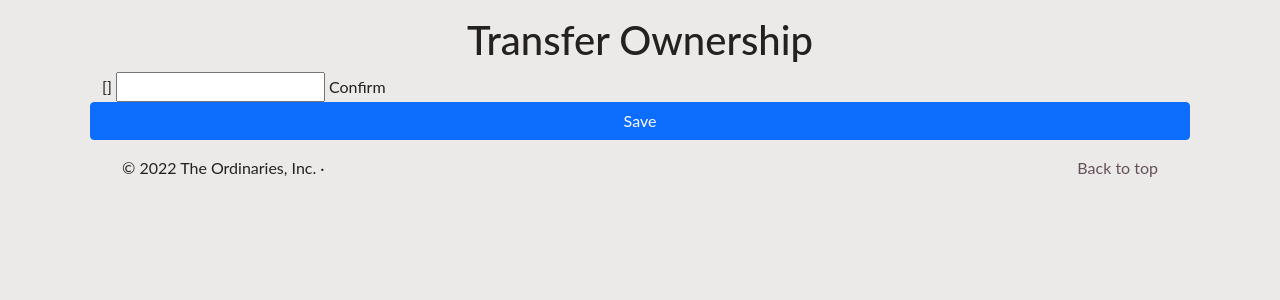
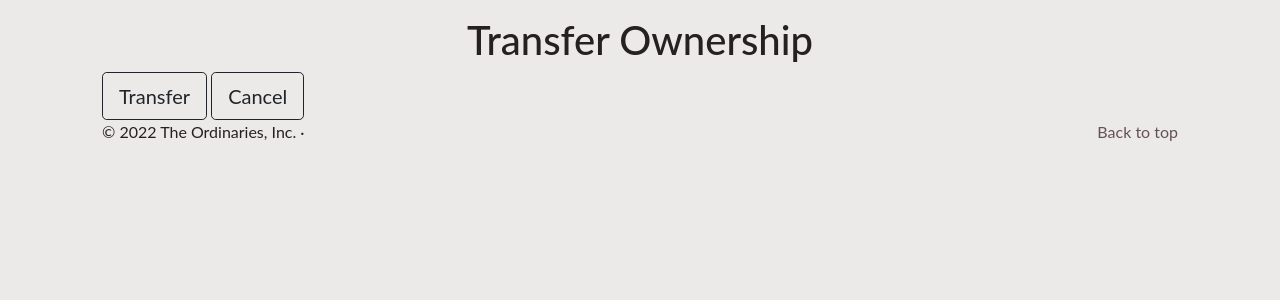
Before and after one commit to rahafv/The-Ordinaries, a Django app: template bookclub/templates/transfer_ownership.html in a window 1280 px wide. Shown: the part 56-356 px from the top of the page. Run offline with Django 3.2, Linux system fonts and the light colour scheme; the template is opened without the code that fills it: most values are stand-ins (such as "Sample title", 1, 10 or a date in 2020); form fields are guessed from the names that the template uses; some libraries are stand-ins or nearby versions.

Commit message:
Update bookclub/templates/transfer_ownership.html
Co-authored-by: rahaf almutairi <79159618+rahafv@users.noreply.github.com>

```diff
--- a/bookclub/templates/transfer_ownership.html
+++ b/bookclub/templates/transfer_ownership.html
@@ -7,10 +7,11 @@
       <h1 style="text-align:center;" class="mt-3">Transfer Ownership</h1>
       <form method="post">
           {% csrf_token %}
-      {{ form.confirm.errors }}
-      {{ form.confirm }}
-      <label for="{{ form.confirm.id_for_label }}" class="form-check-label">{{ form.confirm.label }}</label>
+                {% include 'partials/bootstrap_form.html' with form=form %}
+          <input id="form_button" type="submit" value="Transfer" class="btn btn-lg btn-outline-dark">
+          <button onclick="history.back()" class="btn btn-lg btn-outline-dark">Cancel</button>
+      </form>
     </div>
-    <input type="submit" class="btn btn-primary mb-3" value="Save" id="submit">
-</form>
+  </div>
+</div>
 {% endblock %}
```
